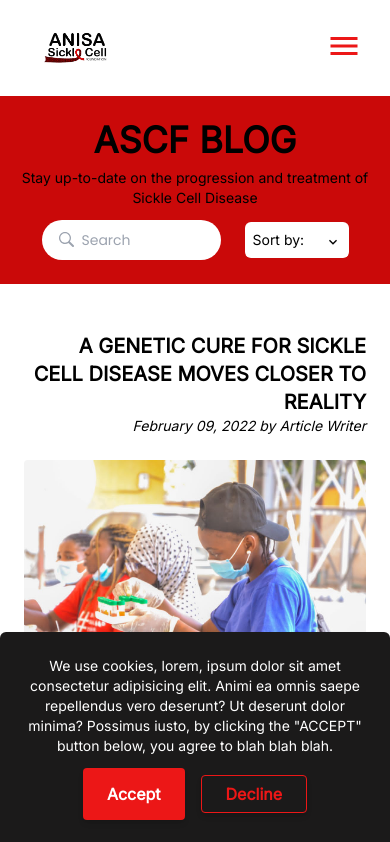
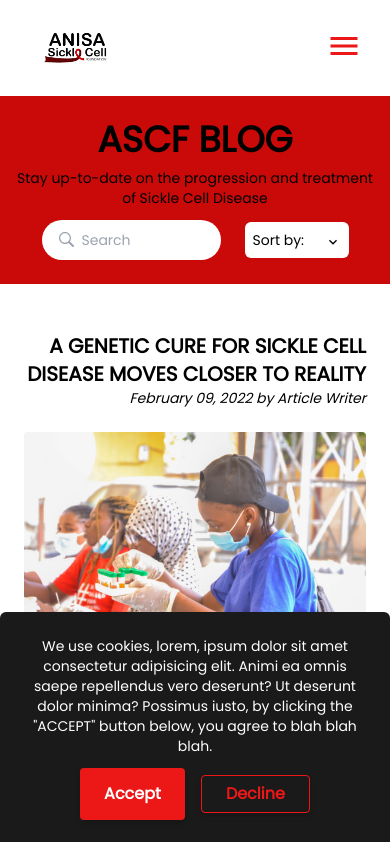
Before and after one commit to Basit-Balogun10/ASCF-frontend, a Next.js app: page /blog in a window 390 px wide. Shown: the top 842 px of the page. Built offline with nearby package versions, Linux system fonts and the light colour scheme.

Commit message:
Added animations to site

```diff
--- a/components/BlogPost.tsx
+++ b/components/BlogPost.tsx
@@ -21,7 +21,15 @@
 const BlogPost = ({ hasBottomBorder, post }: propsType) => {
     return (
         <Link href="/blog" passHref>
-            <div className={`group w-full mt-6 pb-6 flex flex-wrap items-center justify-between ${hasBottomBorder ? "border-b-4 md:border-b-[3px] border-ourRed border-dashed" : ""}`}>
+            <div
+                data-aos="fade-up"
+                data-aos-duration="1500"
+                className={`group w-full mt-6 pb-6 flex flex-wrap items-center justify-between ${
+                    hasBottomBorder
+                        ? "border-b-4 md:border-b-[3px] border-ourRed border-dashed"
+                        : ""
+                }`}
+            >
                 <div className="space-y-6 md:w-3/4 cursor-pointer">
                     <div className="flex justify-start items-center md:space-x-8">
                         <div className="hidden md:block w-3 h-10 bg-ourRed"></div>
--- a/components/CookieDialogBox.tsx
+++ b/components/CookieDialogBox.tsx
@@ -11,7 +11,11 @@
     }
 
   return cookieDialogBoxOpened ? (
-      <div className="fixed md:px-6 bottom-0 md:bottom-2 z-50">
+      <div
+          data-aos="fade-up"
+          data-aos-duration="1500"
+          className="fixed md:px-6 bottom-0 md:bottom-2 z-50"
+      >
           <div className="md:w-3/4 md:mx-auto dark:bg-white bg-ourBlack p-6 space-y-3 shadow-md rounded-tl-md rounded-tr-md md:rounded-md">
               <p className="text-sm text-center text-white dark:text-ourBlack">
                   We use cookies, lorem, ipsum dolor sit amet consectetur
@@ -24,13 +28,17 @@
                   <CommonButton
                       bigText={true}
                       buttonText="Accept"
-                      onClickHandler={() => saveUserResponseToCookieDialog("accept")}
+                      onClickHandler={() =>
+                          saveUserResponseToCookieDialog("accept")
+                      }
                       isPrimary={true}
                   />
                   <CommonButton
                       bigText={true}
                       buttonText="Decline"
-                      onClickHandler={() => saveUserResponseToCookieDialog("decline")}
+                      onClickHandler={() =>
+                          saveUserResponseToCookieDialog("decline")
+                      }
                       isPrimary={false}
                   />
               </div>
--- a/components/SupportDialogBox.tsx
+++ b/components/SupportDialogBox.tsx
@@ -10,7 +10,11 @@
     return (
         <div className="hidden md:block fixed justify-center items-center bottom-5 right-8 z-50">
             {supportDialogBoxOpened ? (
-                <div className="relative bg-white dark:bg-ourBlack border-2 dark:border-gray-500 p-6 space-y-3 shadow-md rounded-md">
+                <div
+                    data-aos="fade-up"
+                    data-aos-duration="1000"
+                    className="relative bg-white dark:bg-ourBlack border-2 dark:border-gray-500 p-6 space-y-3 shadow-md rounded-md"
+                >
                     <div
                         onClick={() => setSupportDialogBoxOpened(false)}
                         className="absolute right-2 top-1 p-1 hover:bg-gray-200 dark:hover:bg-gray-100/20 cursor-pointer hover:rounded-full transition-all"
--- a/package.json
+++ b/package.json
@@ -8,6 +8,7 @@
     "lint": "next lint"
   },
   "dependencies": {
+    "aos": "^2.3.4",
     "axios": "^0.24.0",
     "jest": "^27.4.7",
     "next": "12",
--- a/pages/_app.tsx
+++ b/pages/_app.tsx
@@ -1,8 +1,18 @@
-import '../styles/globals.css'
+import { useEffect } from "react";
 import type { AppProps } from 'next/app'
 import Layout from '../components/Layout';
 
+import '../styles/globals.css'
+import "aos/dist/aos.css";
+import Aos from "aos";
+
+
 function MyApp({ Component, pageProps }: AppProps) {
+
+  useEffect(() => {
+    Aos.init();
+  }, [])
+
   return (
       <Layout>
           <Component {...pageProps} />
--- a/pages/_document.tsx
+++ b/pages/_document.tsx
@@ -15,7 +15,7 @@
                         crossOrigin=""
                     />
                     <link
-                        href="https://fonts.googleapis.com/css2?family=Poppins&family=Inter&display=swap"
+                        href="https://fonts.googleapis.com/css2?family=Poppins&family=Inter&family=Secular+One&display=swap"
                         rel="stylesheet"
                     />
                 </Head>
--- a/pages/blog/index.tsx
+++ b/pages/blog/index.tsx
@@ -96,15 +96,23 @@
                 <link rel="icon" href="/favicon.ico" />
             </Head>
             <section className="w-full">
-                <section className="px-4 md:px-20 py-6 md:py-10 md:mx-4 space-y-3 md:space-y-0 flex flex-wrap items-center md:justify-between bg-ourDarkRed">
-                    <div className="text-center md:text-left">
+                <section className="h-min px-4 md:px-20 py-6 md:py-10 md:mx-4 space-y-3 md:space-y-0 flex flex-wrap items-center md:justify-between bg-ourDarkRed transition-all">
+                    <div
+                        data-aos="fade-right"
+                        data-aos-duration="1500"
+                        className="text-center md:text-left"
+                    >
                         <h1 className="font-bold text-4xl mb-2">ASCF BLOG</h1>
                         <h3 className="font-medium text-sm">
                             Stay up-to-date on the progression and treatment of
                             Sickle Cell Disease
                         </h3>
                     </div>
-                    <div className="md:w-1/2 flex items-center justify-center md:justify-end space-x-6">
+                    <div
+                        data-aos="fade-left"
+                        data-aos-duration="1500"
+                        className="md:w-1/2 flex items-center justify-center md:justify-end space-x-6"
+                    >
                         <div className="relative w-1/2">
                             <input
                                 ref={searchInput}
@@ -139,7 +147,11 @@
                             </div>
 
                             {dropdownToggled && (
-                                <div className="mt-4 bg-white dark:bg-ourBlack border border-gray-400 dark:border-gray-100/30 rounded-md shadow-md">
+                                <div
+                                    data-aos="fade-up"
+                                    data-aos-duration="1000"
+                                    className="mt-4 bg-white dark:bg-ourBlack rounded-md shadow-md"
+                                >
                                     <ul className="space-y-1">
                                         {sortOptions.map((sortOption) => (
                                             <Link
@@ -176,7 +188,11 @@
                 <section className="w-full mt-12 md:mt-0 px-6 md:px-24 items-center">
                     {blogPosts.map((post, index) => (
                         <>
-                            <BlogPost key={post.id} hasBottomBorder={(index != blogPosts.length - 1)} post={post} />
+                            <BlogPost
+                                key={post.id}
+                                hasBottomBorder={index != blogPosts.length - 1}
+                                post={post}
+                            />
                         </>
                     ))}
                 </section>
--- a/pages/index.tsx
+++ b/pages/index.tsx
@@ -28,7 +28,10 @@
                 {!isMobile && <Header displayNavBar={true} />}
                 <section className="md:flex md:flex-row md:flex-nowrap md:my-1">
                     <div
-                        className={`${styles.hero} md:block relative w-full md:w-3/5 h-[40rem] md:h-full md:absolute md:top-0 md:right-0 flex flex-col justify-start bg-blend-overlay bg-no-repeat bg-center bg-contain`}
+                        data-aos={`${isMobile ? "" : "fade-left"}`} // Empty value when isMobile is true fixes bug in navbar animation
+                        data-aos-duration={`${isMobile ? "1000" : "1500"}`}
+                        data-aos-once="true"
+                        className={`${styles.hero} md:block relative w-full md:w-3/5 h-[35rem] md:h-full md:absolute md:top-0 md:right-0 flex flex-col justify-start bg-blend-overlay bg-no-repeat bg-center bg-contain`}
                     >
                         {isMobile ? (
                             <Header displayLogo={true} />
@@ -36,14 +39,19 @@
                             <Header displayLogo={false} />
                         )}
                         <div className="md:hidden absolute top-[33%]">
-                            <h1 className="font-poppins text-5xl text-center text-white font-black leading-tight pb-6">
-                                ANISA SICKLE CELL FOUNDATION
+                            <h1 className="font-secularOne text-6xl text-center text-white pb-6">
+                                Anisa Sickle Cell Foundation
                             </h1>
                         </div>
                     </div>
-                    <div className="w-full mt-4 md:mt-0 md:w-2/5 md:px-8">
+                    <div
+                        data-aos="fade-right"
+                        data-aos-duration="1500"
+                        data-aos-once="true"
+                        className="w-full mt-4 md:mt-0 md:w-2/5 md:px-8"
+                    >
                         <div className="px-4 md:px-0 md:w-2/3 md:mx-auto text-center md:text-left">
-                            <h1 className="hidden md:block capitalize text-4xl font-black leading-tight pb-6">
+                            <h1 className="hidden md:block font-secularOne font-extrabold capitalize text-4xl leading-tight pb-6">
                                 anisa sickle <br></br> cell foundation
                             </h1>
 
--- a/styles/BlogIndex.module.css
+++ b/styles/BlogIndex.module.css
@@ -1,20 +1,21 @@
 .postBody {
-    --lg-max-lines: 3;
+    --lg-max-lines: 4;
     --lh: 1.5rem;
     --horizontal-padding: 2.5rem;
     padding: 0px var(--horizontal-padding);
     line-height: var(--lh);
     max-height: calc(var(--lh) * var(--lg-max-lines));
     overflow: hidden;
-    position: relative;
+    /* position: relative; */
+    text-overflow: ellipsis;
 }
 
-.postBody::before {
+/* .postBody::before {
     content: "......";
     position: absolute;
     bottom: 0;
     right: calc(var(--horizontal-padding) * 1);
-}
+} */
 
 @media (max-width: 768px) {
     .postBody {
--- a/styles/globals.css
+++ b/styles/globals.css
@@ -6,7 +6,7 @@
 body {
     padding: 0;
     margin: 0;
-    font-family: "inter", "Poppins", -apple-system, BlinkMacSystemFont,
+    font-family: "Poppins", "Secular One", "Inter", -apple-system, BlinkMacSystemFont,
         Segoe UI, Roboto, Oxygen, Ubuntu, Cantarell, Fira Sans, Droid Sans,
         Helvetica Neue, sans-serif;
     background: white;
--- a/tailwind.config.js
+++ b/tailwind.config.js
@@ -15,6 +15,7 @@
             fontFamily: {
                 poppins: ["Poppins", "sans-serif"],
                 inter: ["Inter", "sans-serif"],
+                secularOne: ["Secular One", "sans-serif"],
             },
         },
     },
```
Also changed, not shown: components/Header.tsx (+13 -9 lines), 1 other file (tests, documents, lock files or other folders).
